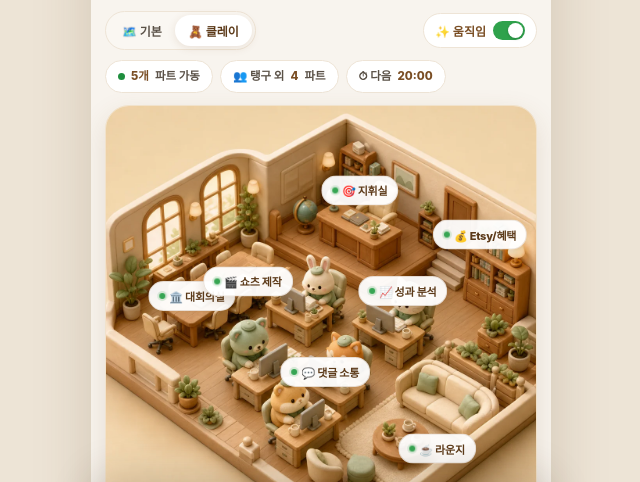
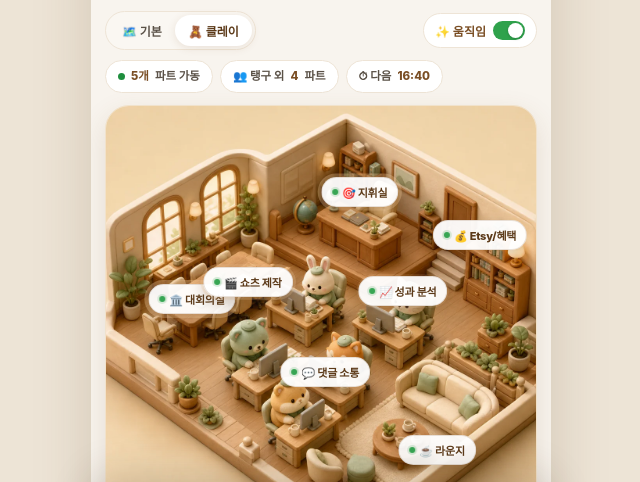
Before and after one commit to KURING-A/MONEY-COUNT, a plain HTML site: page taenggu-office/index.html in a window 1280 px wide. Shown: the part 306-788 px from the top of the page, 319-959 px from the left. Drawn offline with Linux system fonts and the light colour scheme.

Commit message:
fix(taenggu-office): 다음 실행 계산(매시 :40, 72시간 주기), 배지 애니메이션 안정화

```diff
--- a/taenggu-office/index.html
+++ b/taenggu-office/index.html
@@ -130,9 +130,9 @@ input{font-family:inherit}
 }
 .badge:active{transform:translate(-50%,-50%) scale(.93)}
 .badge .lv{width:6px;height:6px;border-radius:50%;background:#2FA24C;box-shadow:0 0 0 2px rgba(47,162,76,.18)}
-.moving .badge{animation:float 4s ease-in-out infinite;animation-delay:var(--d,0s)}
+.moving .badge{animation:glow 3.4s ease-in-out infinite;animation-delay:var(--d,0s)}
 .moving .badge .lv{animation:blink 2.4s ease-in-out infinite}
-@keyframes float{0%,100%{transform:translate(-50%,-50%)}50%{transform:translate(-50%,calc(-50% - 6px))}}
+@keyframes glow{0%,100%{box-shadow:0 4px 12px rgba(90,60,30,.18)}50%{box-shadow:0 6px 18px rgba(90,60,30,.34),0 0 0 4px rgba(255,214,163,.35)}}
 @keyframes blink{0%,100%{opacity:1}50%{opacity:.35}}
 .map-hint{font-size:11px;color:var(--muted);text-align:center;margin:10px 0 0}
 .pwa-note{
@@ -601,7 +601,7 @@ const SCHEDULES = [
    desc:'월 단위 성장률과 다음 달 실험 계획.'},
   {g:'weekly',ico:'🎬',name:'참교육극장 롱폼',when:'매주 수 13:30',weekday:[3],at:'13:30',
    desc:'13:30 제작 → 목 07:00 공개. 오프닝 5비트(갈등 → 호명 → 문제 → 목차 → 보상) 적용.'},
-  {g:'weekly',ico:'🐉',name:'Mythic Titan',when:'72시간 주기',days3:true,
+  {g:'weekly',ico:'🐉',name:'Mythic Titan',when:'72시간 주기',anchor:'2026-11-29T11:09',
    desc:'문명형 연속 시리즈. 다음 회차까지 72시간 간격 유지.'},
   {g:'once',ico:'🏠',name:'연말정산 월세 세액공제 알림',when:'2027-01-15',once:'2027-01-15T10:02',
    desc:'신청 시즌에 맞춰 준비 서류와 일정을 먼저 알려드려요.'},
@@ -690,7 +690,22 @@ function fmt(n){ return n.toLocaleString('ko-KR'); }
 function nextRun(s){
   const now=new Date();
   if(s.once){ const t=new Date(s.once); return t>now?t:null; }
-  if(s.days3){ const t=new Date(now.getTime()+ (3*24*60)*60000); return t; }
+  if(s.anchor){
+    let t=new Date(s.anchor);
+    while(t<=now) t=new Date(t.getTime()+3*24*3600*1000);
+    return t;
+  }
+  if(s.at==='40m'){
+    const t=new Date(now); t.setSeconds(0,0); t.setMinutes(40);
+    const limit=new Date(now); limit.setHours(23,40,0,0);
+    while(t<=now) t.setHours(t.getHours()+1);
+    const h=t.getHours(), m=t.getMinutes();
+    if(h<8 || h>23 || (h===23 && m>40)){
+      if(h>23 || h===23){ t.setDate(t.getDate()+1); }
+      t.setHours(8,40,0,0);
+    }
+    return t;
+  }
   const [H,M]=s.at.split(':').map(Number);
   if(s.g==='daily'){
     const t=new Date(now); t.setHours(H,M,0,0);
```
